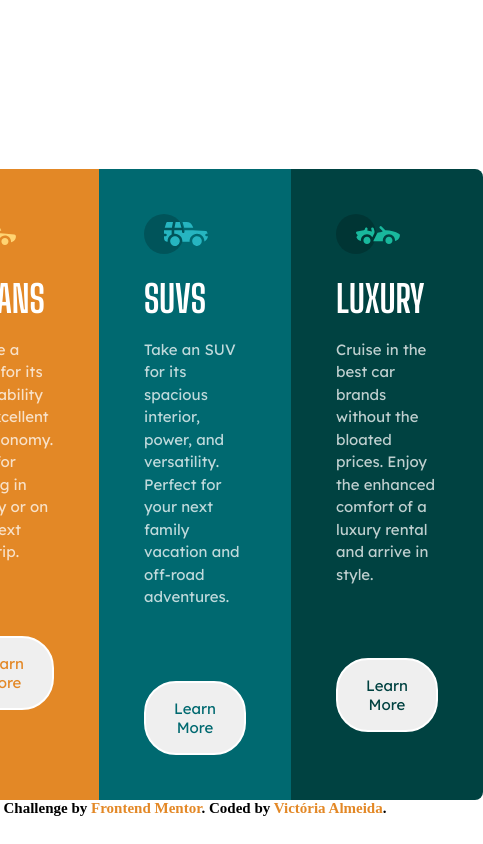
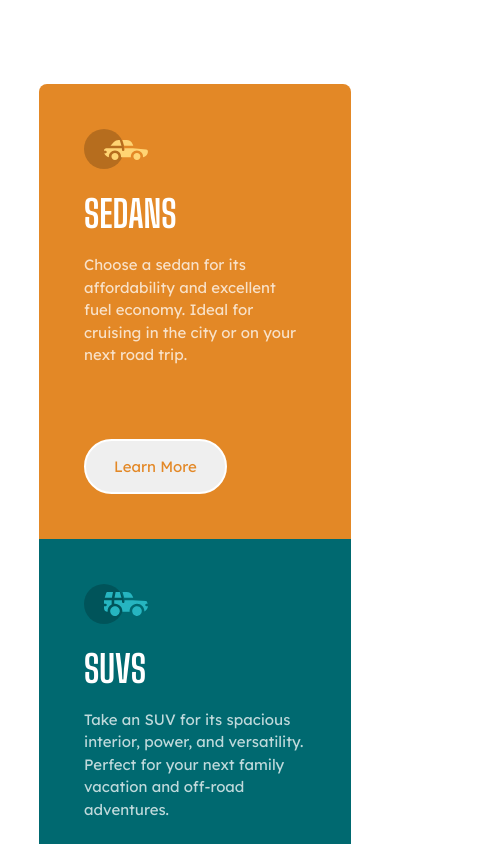
Before and after one commit to ma-vick/3-column-preview-card-component-main, a plain HTML site: page index.html in a window 390 px wide. Shown: the top 844 px of the page, 483 px wide, since content can reach past the window. Drawn offline with Linux system fonts and the light colour scheme.

Commit message:
add media query

```diff
--- a/assets/css/style.css
+++ b/assets/css/style.css
@@ -106,9 +106,26 @@ body {
 .attribution {
     font-weight: 700;
     margin-bottom: 30px;
+    margin: 80px 10vw;
+    text-align: center;
 }
 
 .attribution a {
     color: var(--bright-orange-color);
     text-decoration: none;
 }
+
+@media screen and (max-width: 767px){
+    .container {
+        flex-direction: column;
+        margin-top: 10vh;
+    }
+
+    .one {
+        border-radius: 8px 8px 0 0;
+    }
+
+    .three {
+        border-radius: 0 0 8px 8px;
+    }
+}
```
